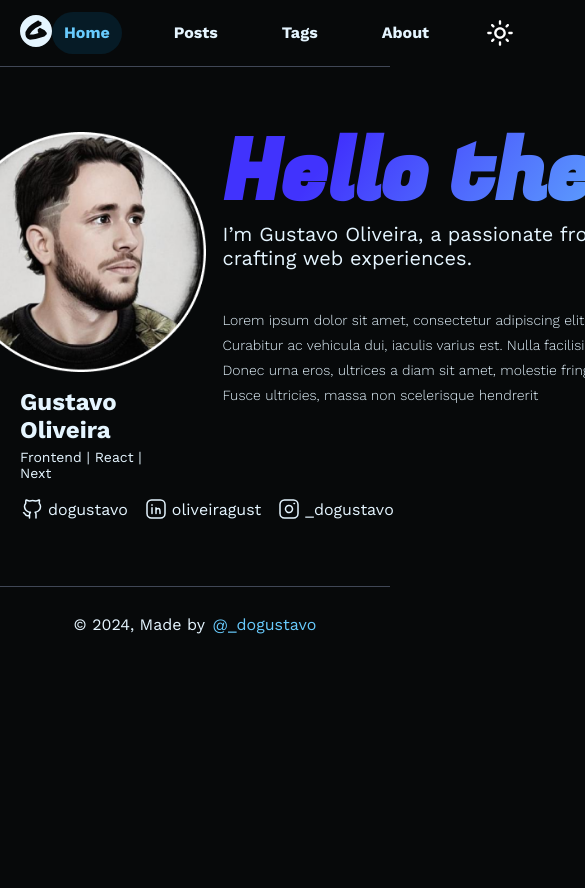
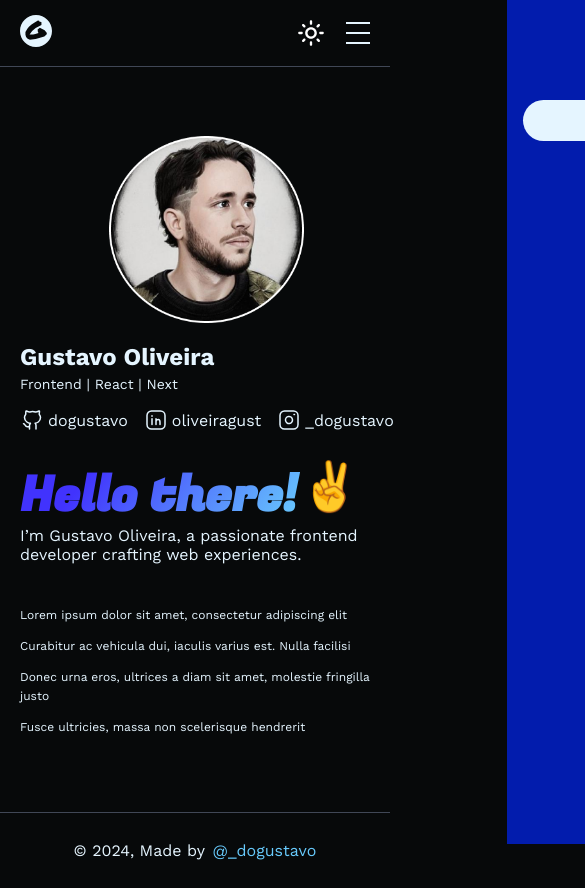
Before and after one commit to dogustavo/nextjs-blog, a Next.js app: page / in a window 390 px wide. Shown: the top 888 px of the page, 585 px wide, since content can reach past the window. Before the commit the page ends 844 px from the top, so only its background shows below. Built offline with nearby package versions, Linux system fonts and the light colour scheme; no server answers.

Commit message:
feat: Ajuste na responsividade - Criado componente de menu mobile; - criado componente para overlay; - finalizado hero

```diff
--- a/src/app/(home)/components/Hero/index.tsx
+++ b/src/app/(home)/components/Hero/index.tsx
@@ -61,12 +61,16 @@ export default function Hero() {
       <Container>
         <div className={styled['hero-wrapper']}>
           <div className={styled.card}>
-            <Image
-              src="/static/me.png"
-              alt="Minha foto de perfil"
-              width={250}
-              height={240}
-            />
+            <div className={styled['card-image']}>
+              <Image
+                src="/static/me.png"
+                alt="Minha foto de perfil"
+                // width={250}
+                // height={240}
+                sizes="100%"
+                fill
+              />
+            </div>
 
             <div className={styled['card-info']}>
               <p>Gustavo Oliveira</p>
@@ -91,7 +95,6 @@ export default function Hero() {
             </div>
             <p>
               I’m Gustavo Oliveira, a passionate frontend developer
-              <br />
               crafting web experiences.
             </p>
 
--- a/src/app/(home)/components/Hero/styles.module.scss
+++ b/src/app/(home)/components/Hero/styles.module.scss
@@ -4,49 +4,21 @@
 
   .hero-wrapper {
     display: grid;
-    grid-template-columns: 35% auto;
-    gap: rem(80);
+    grid-template-columns: unset;
+    grid-template-rows: auto auto;
+    gap: rem(40);
   }
 
-  .hero-info-wrapper {
-    p {
-      font-size: $text-large;
-      font-weight: 400;
-      margin-bottom: rem(40);
-      margin-top: 6px;
-    }
+  .card-image {
+    position: relative;
+    width: rem(195);
+    height: rem(195);
+    overflow: hidden;
 
-    li {
-      margin: 6px 0;
-    }
-
-    span {
-      font-size: 14px;
-      font-weight: 300;
-    }
-  }
-
-  .hero-title {
-    display: flex;
-    width: 100%;
-
-    h1,
-    span {
-      font-size: rem(84);
-      line-height: rem(52);
-    }
-
-    h1 {
-      line-height: rem(84);
-      width: rem(500);
-      font-family: var(--font-fugaz-one);
-      background: linear-gradient(
-        127deg,
-        $color-accent 22%,
-        $color-primary 100%
-      );
-      background-clip: text;
-      -webkit-text-fill-color: transparent;
+    img {
+      width: 100%;
+      height: 100%;
+      object-fit: contain;
     }
   }
 
@@ -87,4 +59,83 @@
       gap: 4px;
     }
   }
+
+  .hero-info-wrapper {
+    p {
+      font-size: $text-medium;
+      font-weight: 400;
+      margin-bottom: rem(40);
+      margin-top: 6px;
+    }
+
+    li {
+      margin: 12px 0;
+    }
+
+    span {
+      font-size: 12px;
+      font-weight: 400;
+    }
+  }
+
+  .hero-title {
+    display: flex;
+    width: 100%;
+
+    h1,
+    span {
+      font-size: rem(48);
+      line-height: rem(30);
+    }
+
+    h1 {
+      line-height: rem(48);
+      width: rem(280);
+      font-family: var(--font-fugaz-one);
+      background: linear-gradient(
+        127deg,
+        $color-accent 22%,
+        $color-primary 100%
+      );
+      background-clip: text;
+      -webkit-text-fill-color: transparent;
+    }
+  }
 }
+
+@media (min-width: $breakpoint-small) {
+  .hero-section {
+    margin: rem(50) 0;
+
+    .card-image {
+      width: rem(250);
+      height: rem(248);
+    }
+
+    .hero-wrapper {
+      grid-template-columns: 35% auto;
+      grid-template-rows: unset;
+      gap: rem(80);
+    }
+
+    .hero-title {
+      h1,
+      span {
+        font-size: rem(84);
+        line-height: rem(52);
+      }
+
+      h1 {
+        line-height: rem(84);
+        width: rem(500);
+      }
+    }
+
+    .hero-info-wrapper {
+      p {
+        font-size: $text-large;
+        margin-bottom: rem(40);
+      }
+    }
+  }
+}
--- a/src/app/layout.tsx
+++ b/src/app/layout.tsx
@@ -2,9 +2,10 @@ import type { Metadata } from 'next'
 import { Work_Sans, Fugaz_One } from 'next/font/google'
 import './globals.scss'
 import { cookies } from 'next/headers'
-import { Navigator, Footer } from 'common'
+import { Navigator, Footer, Overlay } from 'common'
 
 import ThemeProvider from 'provider/theme'
+import OverlayProvider from 'provider/overlay'
 
 const fugaz_one = Fugaz_One({
   subsets: ['latin'],
@@ -36,11 +37,15 @@ export default function RootLayout({
       className={`${work_sans.variable} ${fugaz_one.variable}`}
     >
       <ThemeProvider cookieTheme={theme}>
-        <body data-theme={theme}>
-          <Navigator />
-          {children}
-          <Footer />
-        </body>
+        <OverlayProvider>
+          <body data-theme={theme}>
+            <Navigator />
+            {children}
+            <Footer />
+
+            <Overlay />
+          </body>
+        </OverlayProvider>
       </ThemeProvider>
     </html>
   )
--- a/src/common/Navigator/menu.tsx
+++ b/src/common/Navigator/menu.tsx
@@ -1,10 +1,11 @@
 'use client'
-import { useContext } from 'react'
+import { useContext, useEffect, useState } from 'react'
 import { usePathname } from 'next/navigation'
 import Link from 'next/link'
 import Image from 'next/image'
 
 import { ThemeContext } from 'context/theme'
+import { OverlayContext } from 'context/overlay'
 
 import styled from './styles.module.scss'
 
@@ -31,35 +32,91 @@ const menuItems = [
   }
 ]
 
+const MenuButton = ({
+  isMenuOpen,
+  setIsMenuOpen
+}: {
+  isMenuOpen: boolean
+  setIsMenuOpen: () => void
+}) => (
+  <button
+    type="button"
+    title="Botão menu"
+    className={`${styled['menu-mobile']} ${
+      isMenuOpen ? styled['is-open'] : ''
+    }`}
+    onClick={setIsMenuOpen}
+  >
+    <span />
+    <span />
+    <span />
+  </button>
+)
+
+const MenuItem = ({
+  label,
+  link,
+  isActive
+}: {
+  label: string
+  link: string
+  isActive: boolean
+}) => (
+  <Link
+    key={label.toLocaleLowerCase()}
+    className={`${styled['menu-item']} ${
+      isActive ? styled['active-page'] : ''
+    }`}
+    href={link}
+  >
+    {label}
+  </Link>
+)
+
 export default function Menu() {
   const pathname = usePathname()
+  const [isMenuOpen, setIsMenuOpen] = useState(false)
 
   const { toogleTheme, theme } = useContext(ThemeContext)
+  const { setIsOverlayOpen } = useContext(OverlayContext)
 
   const checkActivePage = (page: string): boolean => {
-    if (!pathname) {
-      return false
-    }
-
-    const path = pathname.split('/')[1]
+    const path = pathname?.split('/')[1]
     return path === page
   }
 
+  useEffect(() => {
+    document.body.style.overflowY = isMenuOpen ? 'hidden' : 'auto'
+  }, [isMenuOpen])
+
+  const toggleMenu = () => {
+    setIsMenuOpen((prevState) => !prevState)
+    setIsOverlayOpen(!isMenuOpen)
+  }
+
+  useEffect(() => {
+    setIsMenuOpen(false)
+    setIsOverlayOpen(false)
+    // eslint-disable-next-line react-hooks/exhaustive-deps
+  }, [pathname])
+
   return (
-    <ul className={styled['menu-items']}>
+    <div className={styled['menu-wrapper']}>
+      <div
+        className={`${styled['menu-items']} ${
+          isMenuOpen ? styled['is-open'] : ''
+        }`}
+      >
         {menuItems.map((item) => (
-        <li key={item.label.toLocaleLowerCase()}>
-          <Link
-            className={`${styled['menu-item']} ${
-              checkActivePage(item.slug) ? styled['active-page'] : ''
-            }`}
-            href={item.link}
-          >
-            {item.label}
-          </Link>
-        </li>
+          <MenuItem
+            key={item.label}
+            label={item.label}
+            link={item.link}
+            isActive={checkActivePage(item.slug)}
+          />
         ))}
-      <li>
+      </div>
+
       <button
         className={styled['button-theme']}
         type="button"
@@ -72,7 +129,11 @@ export default function Menu() {
           height={28}
         />
       </button>
-      </li>
-    </ul>
+
+      <MenuButton
+        isMenuOpen={isMenuOpen}
+        setIsMenuOpen={toggleMenu}
+      />
+    </div>
   )
 }
--- a/src/common/Navigator/styles.module.scss
+++ b/src/common/Navigator/styles.module.scss
@@ -1,5 +1,5 @@
 .nav-wrapper {
-  padding: rem(14) 0;
+  padding: rem(11) 0;
   border-bottom: 1px solid #404756;
 
   .nav-container {
@@ -8,10 +8,36 @@
     justify-content: space-between;
   }
 
-  .menu-items {
+  .menu-items,
+  .menu-wrapper {
     display: flex;
     align-items: center;
-    gap: rem(40);
+    gap: rem(12);
+    position: relative;
+  }
+
+  .menu-items {
+    position: fixed;
+    height: 100dvh;
+    top: 0;
+    right: -100%;
+    background-color: $color-secondary;
+    flex-direction: column;
+    z-index: 4;
+    visibility: 0;
+    overflow: hidden;
+    width: 70%;
+
+    padding: rem(100) rem(16);
+
+    transition-property: right, visibility;
+    transition-duration: 0.3s;
+    transition-timing-function: ease;
+
+    &.is-open {
+      right: 0;
+      visibility: 1;
+    }
   }
 
   .menu-item {
@@ -25,17 +51,13 @@
     transition-duration: 0.3s;
     transition-timing-function: ease;
 
+    width: 100%;
+    text-align: right;
+
     &.active-page {
       padding: 0.7rem 0.75rem;
-      background-color: rgba(2, 101, 151, 0.2);
-      color: $color-primary;
-    }
-
-    @media (hover: hover) {
-      &:hover {
-        background-color: rgba(2, 101, 151, 0.2);
-        color: $color-primary;
-      }
+      background-color: $color-text;
+      color: $color-background;
     }
   }
 
@@ -43,15 +65,103 @@
     display: flex;
     align-items: center;
     justify-content: center;
-    width: rem(38);
-    height: rem(38);
+    padding: 0.5rem 0.55rem;
     border-radius: 50%;
     transition: background-color 0.4s ease;
 
     @media (hover: hover) {
       &:hover {
-        background-color: rgba(180, 180, 180, 0.5);
+        background-color: rgba(2, 101, 151, 0.2);
+      }
+    }
+  }
+
+  .menu-mobile {
+    width: 24px;
+    height: 22px;
+    display: flex;
+    position: sticky;
+    z-index: 5;
+    right: 0;
+
+    span {
+      background-color: $color-text;
+      width: 100%;
+      height: 2px;
+      position: absolute;
+      transition: top 0.3s ease;
+
+      &:first-child {
+        top: 0;
+        left: 0;
+      }
+
+      &:nth-child(2) {
+        top: 50%;
+        left: 0;
+        opacity: 1;
+        transform: translateY(-50%);
+      }
+
+      &:last-child {
+        bottom: 0;
+        left: 0;
+      }
+    }
+
+    &.is-open {
+      span {
+        &:first-child {
+          top: 10px;
+          transform: rotate(45deg);
+        }
+
+        &:nth-child(2) {
+          opacity: 0;
+        }
+
+        &:last-child {
+          top: 10px;
+          transform: rotate(-45deg);
+        }
       }
     }
   }
 }
+
+@media (min-width: $breakpoint-small) {
+  .nav-wrapper {
+    .menu-items {
+      gap: rem(40);
+    }
+
+    .menu-items {
+      height: auto;
+      background-color: unset;
+      position: relative;
+      flex-direction: row;
+      width: 100%;
+      padding: 0;
+      right: 0;
+    }
+
+    .menu-item {
+      &.active-page {
+        background-color: rgba(2, 101, 151, 0.2);
+        color: $color-primary;
+      }
+
+      @media (hover: hover) {
+        &:hover {
+          background-color: rgba(2, 101, 151, 0.2);
+          color: $color-primary;
+        }
+      }
+    }
+
+    .menu-mobile {
+      color: white;
+      display: none;
+    }
+  }
+}
--- /dev/null
+++ b/src/common/Overlay/index.tsx
@@ -0,0 +1,17 @@
+'use client'
+
+import { useContext } from 'react'
+import styled from './styles.module.scss'
+import { OverlayContext } from 'context/overlay'
+
+export default function Overlay() {
+  const { isOpen, setIsOverlayOpen } = useContext(OverlayContext)
+  return (
+    <div
+      className={`${styled.overlay} ${
+        isOpen ? styled['is-open'] : ''
+      }`}
+      // onClick={() => setIsOverlayOpen(false)}
+    />
+  )
+}
--- /dev/null
+++ b/src/common/Overlay/styles.module.scss
@@ -0,0 +1,19 @@
+.overlay {
+  width: 100vw;
+  height: 0;
+  background-color: rgba(0, 0, 0, 0.6);
+  position: fixed;
+  z-index: 1;
+
+  overflow: hidden;
+  top: 0;
+  right: 0;
+  opacity: 0;
+
+  transition: opacity 0.4s ease;
+
+  &.is-open {
+    height: 100vh;
+    opacity: 1;
+  }
+}
--- /dev/null
+++ b/src/context/overlay.tsx
@@ -0,0 +1,27 @@
+import { createContext, ReactNode, useState } from 'react'
+
+interface IOverlay {
+  isOpen: boolean
+  setIsOverlayOpen: (prop: boolean) => void
+}
+
+export const OverlayContext = createContext({} as IOverlay)
+
+export default function OverlayProvider({
+  children
+}: {
+  children: ReactNode
+}) {
+  const [isOverlayOpen, setIsOverlayOpen] = useState(false)
+
+  return (
+    <OverlayContext.Provider
+      value={{
+        isOpen: isOverlayOpen,
+        setIsOverlayOpen
+      }}
+    >
+      {children}
+    </OverlayContext.Provider>
+  )
+}
--- a/src/context/theme.tsx
+++ b/src/context/theme.tsx
@@ -1,4 +1,4 @@
-import { createContext, ReactNode, useEffect, useState } from 'react'
+import { createContext, ReactNode, useState } from 'react'
 
 interface ITheme {
   theme: string
--- /dev/null
+++ b/src/provider/overlay.tsx
@@ -0,0 +1,11 @@
+'use client'
+
+import OverlayProvider from 'context/overlay'
+
+export default function ProviderOverlay({
+  children
+}: {
+  children: React.ReactNode
+}) {
+  return <OverlayProvider>{children}</OverlayProvider>
+}
```
Also changed, not shown: src/app/blog/[id]/styles.module.scss (+7 -1 lines), src/common/index.ts (+10 -1 lines). Lines whose indentation alone changed are shown as unchanged.
